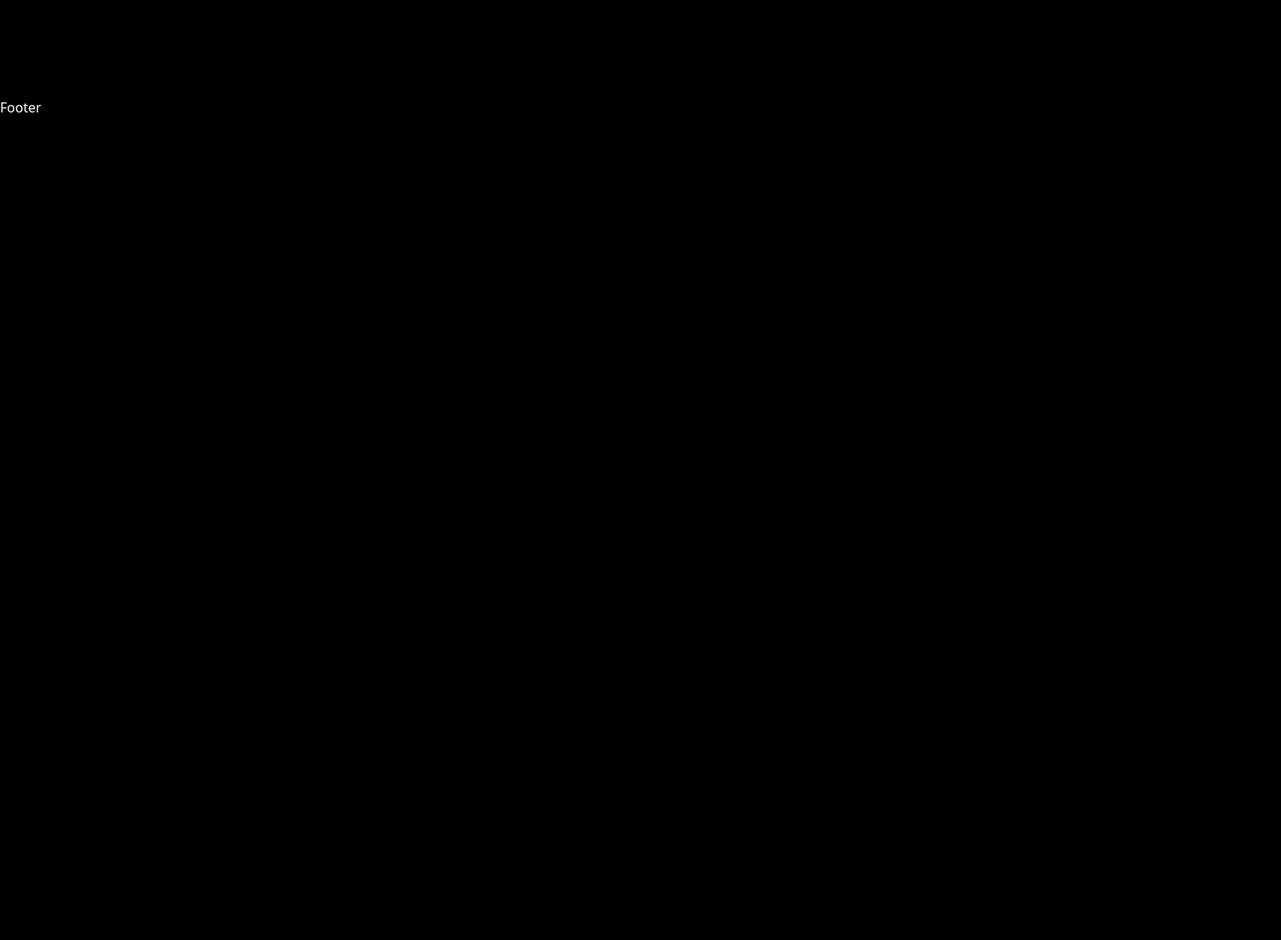
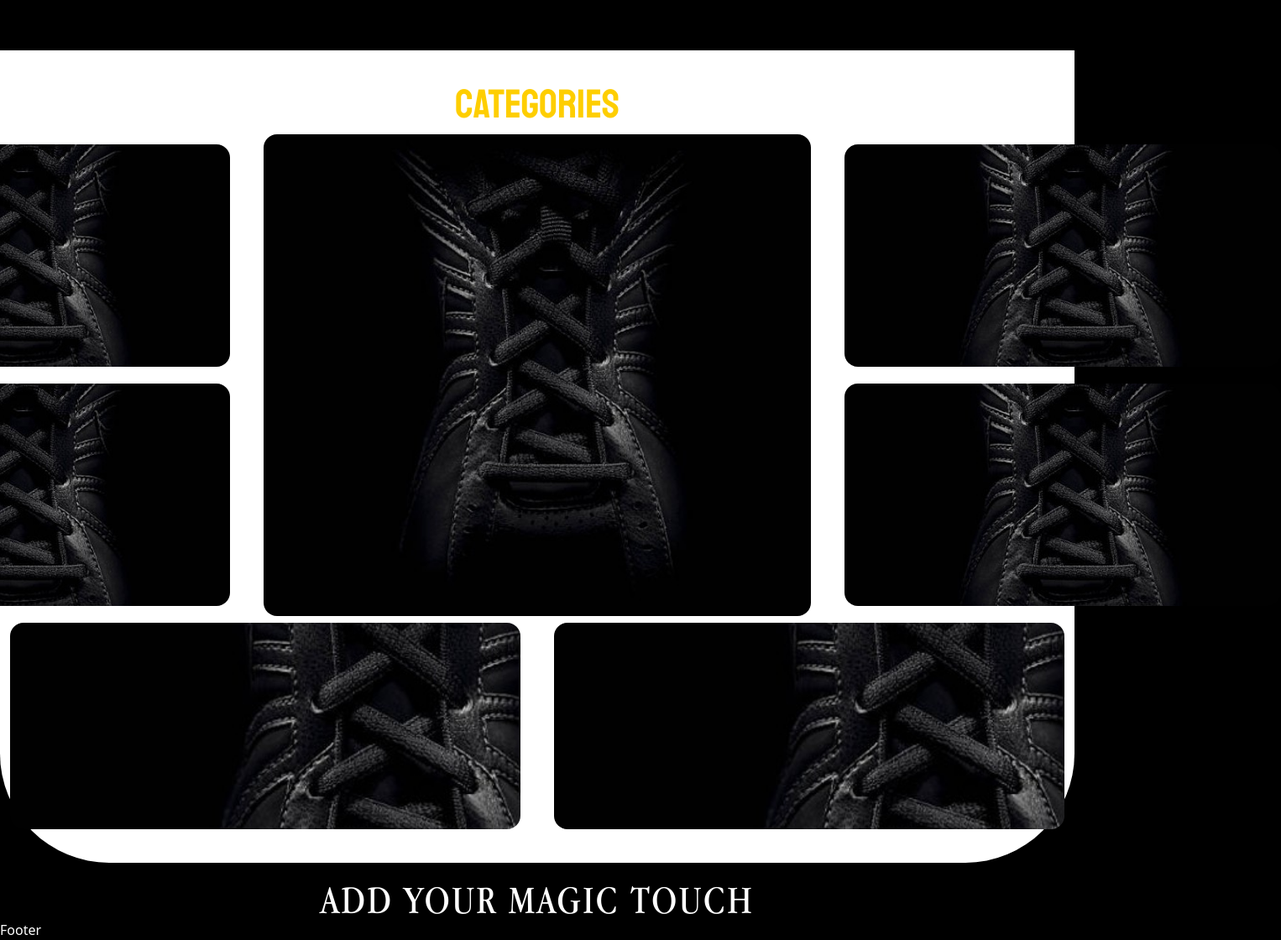
Before and after one commit to AnshuPathak-88825/sneakace, a Next.js app: page / in a window 1280 px wide. Shown: the part 660-1780 px from the top of the page at 84% size, 1526 px wide, since content can reach past the window. Before the commit the page ends 800 px from the top, so only its background shows below. Built offline with nearby package versions, Linux system fonts and the light colour scheme.

Commit message:
updated with the categories section

```diff
--- a/components/SplashScreen.jsx
+++ b/components/SplashScreen.jsx
@@ -1,3 +1,4 @@
+"use client"
 import React, { useEffect, useState } from "react";
 import anime from "animejs";
 import Image from "next/image";
--- a/next.config.js
+++ b/next.config.js
@@ -1,6 +1,14 @@
 /** @type {import('next').NextConfig} */
 const nextConfig = {
   reactStrictMode: true,
-}
+  images: {
+    remotePatterns: [
+      {
+        protocol: "https",
+        hostname: "giphy.com",
+      },
+    ],
+  },
+};
 
-module.exports = nextConfig
+module.exports = nextConfig;
--- a/pages/_app.js
+++ b/pages/_app.js
@@ -1,4 +1,4 @@
-import Layout from "@/components/Layout";
+import Layout from "../components/Layout";
 import "../styles/globals.css";
 
 export default function App({ Component, pageProps }) {
--- a/pages/index.js
+++ b/pages/index.js
@@ -1,7 +1,13 @@
+import Categories from "../sections/Categories";
+import Customize from "../sections/Customize";
+import HomePage from "../sections/HomePage";
+
 export default function Home() {
   return (
-  <>
-
-  </>
+    <>
+      <HomePage />
+      <Categories />
+      <Customize />
+    </>
   );
 }
--- /dev/null
+++ b/sections/Categories.jsx
@@ -0,0 +1,95 @@
+import React from "react";
+import Image from "next/image";
+import bg from "../public/assets/images/shoe.jpg";
+const Categories = () => {
+  return (
+    <div className="w-full bg-primary text-black rounded-br-[70px] lg:rounded-br-[130px] rounded-bl-[70px] lg:rounded-bl-[130px]">
+      <div className="container mx-auto py-10 p-3">
+        <div className="flex items-center justify-center">
+          <h2 className="text-secondary font-bannerHeading">CATEGORIES</h2>
+        </div>
+        <div className="flex flex-col lg:flex-row items-center justify-center gap-3 lg:gap-10 mt-3">
+          <div className="flex flex-col items-center gap-5">
+            <div className="group relative items-center justify-center rounded-2xl overflow-hidden cursor-pointer">
+              <div className="lg:w-[520px] lg:h-[265px]">
+                <Image
+                  src={bg}
+                  alt="bg-image"
+                  className="h-full w-full object-cover  group-hover:scale-125 transition-transform"
+                />
+              </div>
+            </div>
+
+            <div className="group relative items-center justify-center rounded-2xl overflow-hidden cursor-pointer">
+              <div className="lg:w-[520px] lg:h-[265px]">
+                <Image
+                  src={bg}
+                  alt="bg-image"
+                  className="h-full w-full object-cover  group-hover:scale-125 transition-transform"
+                />
+              </div>
+            </div>
+          </div>
+
+          <div className="flex flex-col items-center gap-5">
+            <div className="group relative items-center justify-center rounded-2xl overflow-hidden cursor-pointer">
+              <div className="lg:w-[651.38px] lg:h-[574.23px]">
+                <Image
+                  src={bg}
+                  alt="bg-image"
+                  className="h-full w-full object-cover  group-hover:scale-125 transition-transform"
+                />
+              </div>
+            </div>
+          </div>
+
+          <div className="flex flex-col items-center gap-5">
+            <div className="group relative items-center justify-center rounded-2xl overflow-hidden cursor-pointer">
+              <div className="lg:w-[520px] lg:h-[265px]">
+                <Image
+                  src={bg}
+                  alt="bg-image"
+                  className="h-full w-full object-cover  group-hover:scale-125 transition-transform"
+                />
+              </div>
+            </div>
+
+            <div className="group relative items-center justify-center rounded-2xl overflow-hidden cursor-pointer">
+              <div className="lg:w-[520px] lg:h-[265px]">
+                <Image
+                  src={bg}
+                  alt="bg-image"
+                  className="h-full w-full object-cover  group-hover:scale-125 transition-transform"
+                />
+              </div>
+            </div>
+          </div>
+        </div>
+
+        <div className="flex flex-col lg:flex-row items-center justify-center gap-10 mt-2">
+          <div className="group relative items-center justify-center rounded-2xl overflow-hidden cursor-pointer">
+            <div className="lg:w-[871.11px] lg:h-[246.04px]">
+              <Image
+                src={bg}
+                alt="bg-image"
+                className="h-full w-full object-cover  group-hover:scale-125 transition-transform"
+              />
+            </div>
+          </div>
+
+          <div className="group relative items-center justify-center rounded-2xl overflow-hidden cursor-pointer">
+            <div className="lg:w-[871.11px] lg:h-[246.04px]">
+              <Image
+                src={bg}
+                alt="bg-image"
+                className="h-full w-full object-cover  group-hover:scale-125 transition-transform"
+              />
+            </div>
+          </div>
+        </div>
+      </div>
+    </div>
+  );
+};
+
+export default Categories;
--- /dev/null
+++ b/sections/Customize.jsx
@@ -0,0 +1,13 @@
+import React from 'react'
+
+const Customize = () => {
+  return (
+    <div className='w-full'>
+        <div className='flex items-center justify-center mt-5'>
+            <h2 className='tracking-wider'>ADD YOUR MAGIC TOUCH</h2>
+        </div>
+    </div>
+  )
+}
+
+export default Customize
--- /dev/null
+++ b/sections/HomePage.jsx
@@ -0,0 +1,12 @@
+import React from "react";
+import Image from "next/image";
+import homePage from "../public/assets/images/homePage.svg";
+const HomePage = () => {
+  return (
+    <div className="w-full lg:h-[80vh] p-3">
+      {/* <Image src="https://giphy.com/clips/southpark-south-park-sneakers-adidas-x-StGHM8jxjXthSs2kHx" width={700} height={700} /> */}
+    </div>
+  );
+};
+
+export default HomePage;
--- a/sections/Navbar.jsx
+++ b/sections/Navbar.jsx
@@ -18,7 +18,7 @@ const Navbar = () => {
   };
   return (
     <>
-      <div className="w-full h-20 sticky top-0 z-[999]">
+      <div className="w-full bg-background h-20 sticky top-0 z-[999]">
         <div className="container mx-auto flex items-center justify-between w-full h-full px-4 lg:px-16">
           <div className="flex items-center gap-3">
             <Image src={logo} alt="logo" width={100} height={100} />
@@ -34,7 +34,9 @@ const Navbar = () => {
             </div>
           </div>
 
-          <div className="flex lg:hidden rounded-full border p-2" onClick={handleChange}>
+          <div
+            className="flex lg:hidden rounded-full border p-2"
+            onClick={handleChange}>
             {nav ? <AiOutlineClose size={30} /> : <AiOutlineMenu size={30} />}
           </div>
 
--- a/tailwind.config.js
+++ b/tailwind.config.js
@@ -17,6 +17,9 @@ module.exports = {
         background: "#000",
         primary: "#fff",
         secondary: "#FECE00"
+      },
+      backgroundImage: {
+        category: "url('../public/assets/images/shoe.jpg')"
       }
     },
   },
```
Also changed, not shown: public/assets/images/shoe.jpg (added), 1 other file (tests, documents, lock files or other folders).
